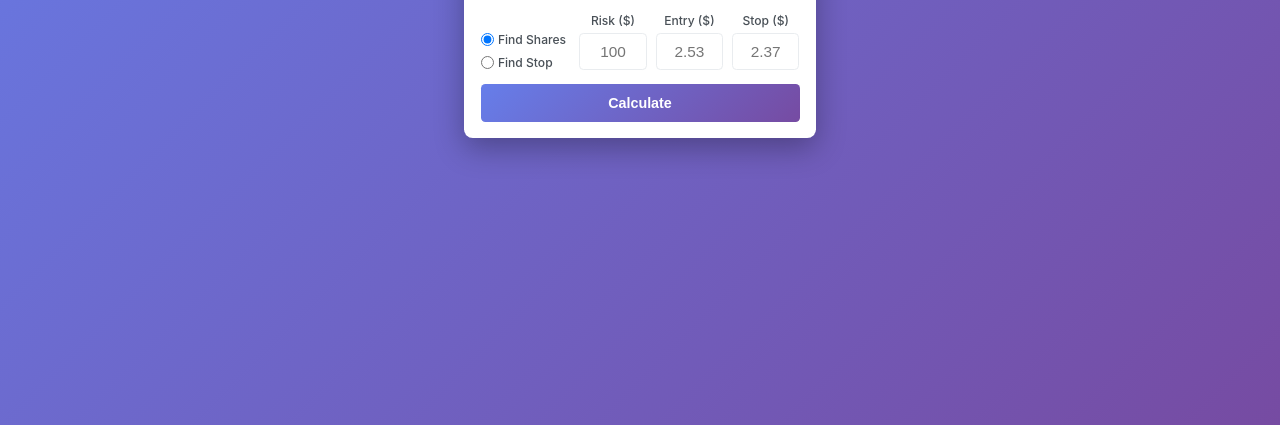
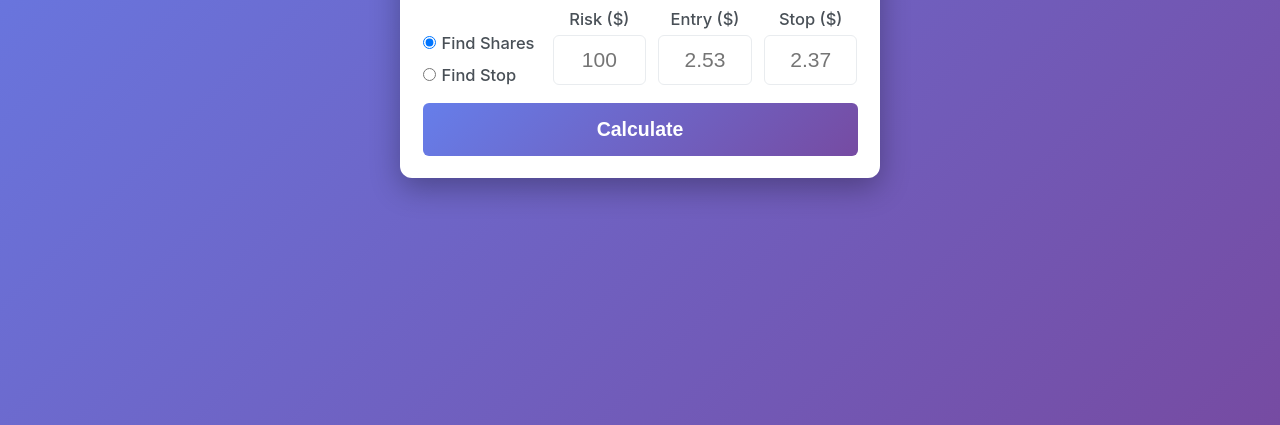
Before and after one commit to EricBell/risk-pages, a plain HTML site: page index.html in a window 1280 px wide. Shown: the part 375-800 px from the top of the page. Drawn offline with Linux system fonts and the light colour scheme.

Commit message:
change factor 1.1 to 1.5

```diff
--- a/index.html
+++ b/index.html
@@ -7,7 +7,7 @@
     <style>
         :root {
             /* ADJUST THIS VALUE TO CHANGE OVERALL SIZE (default: 1.1 = 10% larger) */
-            --scale-factor: 1.1;
+            --scale-factor: 1.5;
         }
 
         * {
```
